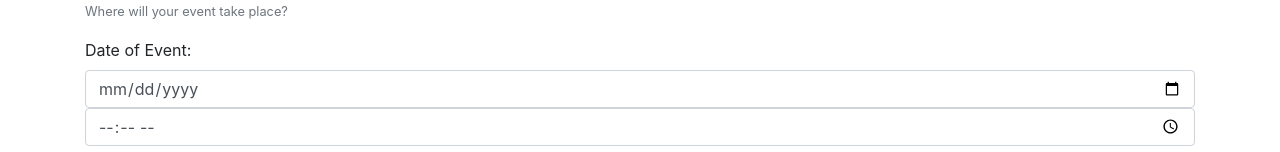
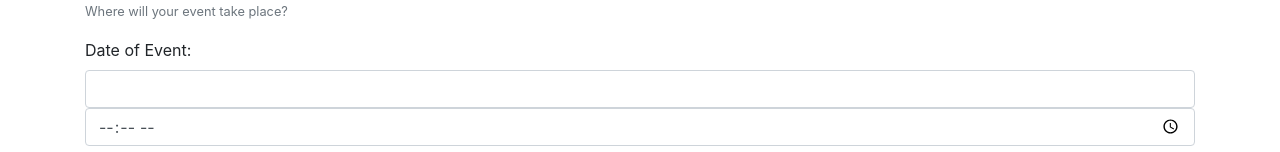
Before and after one commit to RaymondKADuncan/RevatureEventsApp, an Angular app in the folder front-end/: page /create-event in a window 1280 px wide. Shown: the part 728-880 px from the top of the page. Built offline with nearby package versions, Linux system fonts and the light colour scheme; no server answers.

Commit message:
testing adding dates to events

```diff
--- a/front-end/src/app/views/crud-event-view/crud-event-view.component.html
+++ b/front-end/src/app/views/crud-event-view/crud-event-view.component.html
@@ -20,7 +20,8 @@
     </div>
     <div class="form-group">
       <label for="eventDate">Date of Event: </label>
-      <input type="date" name="eventDate" class="form-control">
+      <input type="datetime" name="eventDate" class="form-control" [(ngModel)]="eventDate">
+      {{ eventDate | date:'medium'}}
       <input type="time" name="eventTime" class="form-control">
       <small id="eventDateHelp" class="form-text text-muted">When will your event be?</small>
     </div>
--- a/front-end/src/app/views/crud-event-view/crud-event-view.component.ts
+++ b/front-end/src/app/views/crud-event-view/crud-event-view.component.ts
@@ -18,6 +18,7 @@ export class CrudEventViewComponent implements OnInit {
   eventId: Number;
   event: Event;
   isNew: boolean;
+  eventDate: Date;
 
   eventTagInput: String;
   eventTagList: String[] = [];
```
